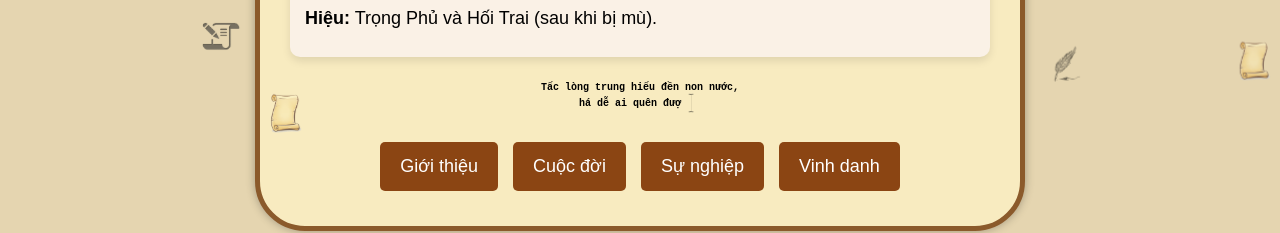
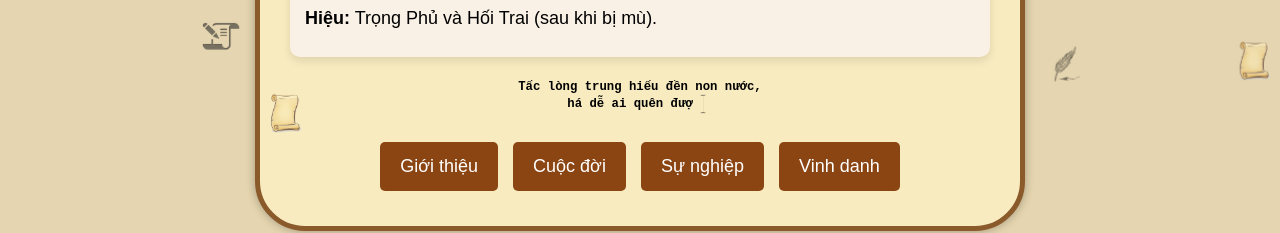
Before and after one commit to qnhat24/nguyen-dinh-chieu, a plain HTML site: page index.html in a window 1280 px wide. Shown: the part 589-822 px from the top of the page. Drawn offline with Linux system fonts and the light colour scheme.

Commit message:
Update style.css

```diff
--- a/style.css
+++ b/style.css
@@ -286,7 +286,7 @@ ul li {
 
 #quote-text {
     position: relative;
-    font-size: 10px;
+    font-size: 12.3px;
     font-family: 'Courier New', Courier, monospace;
     font-weight: bold;
     color: black;
```
